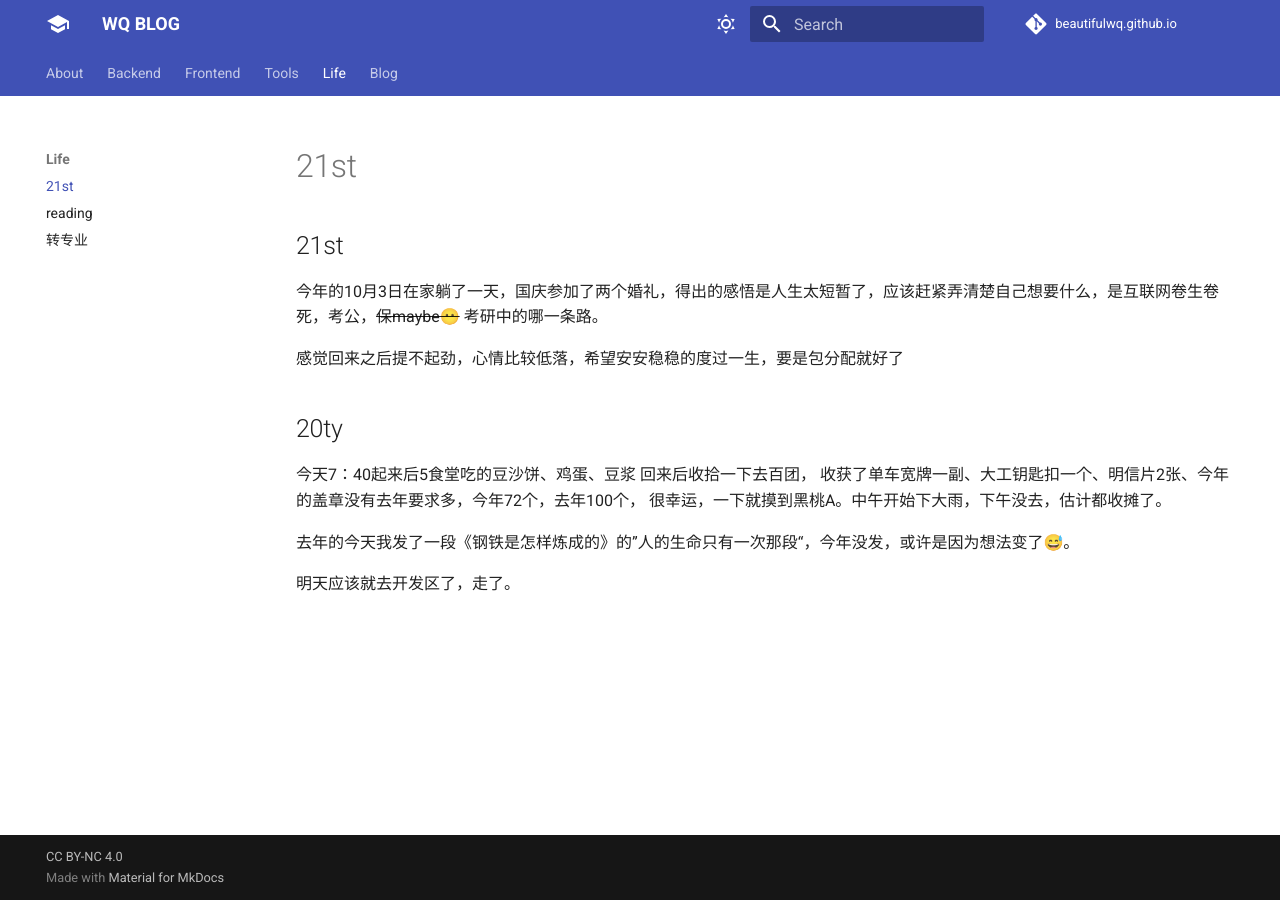
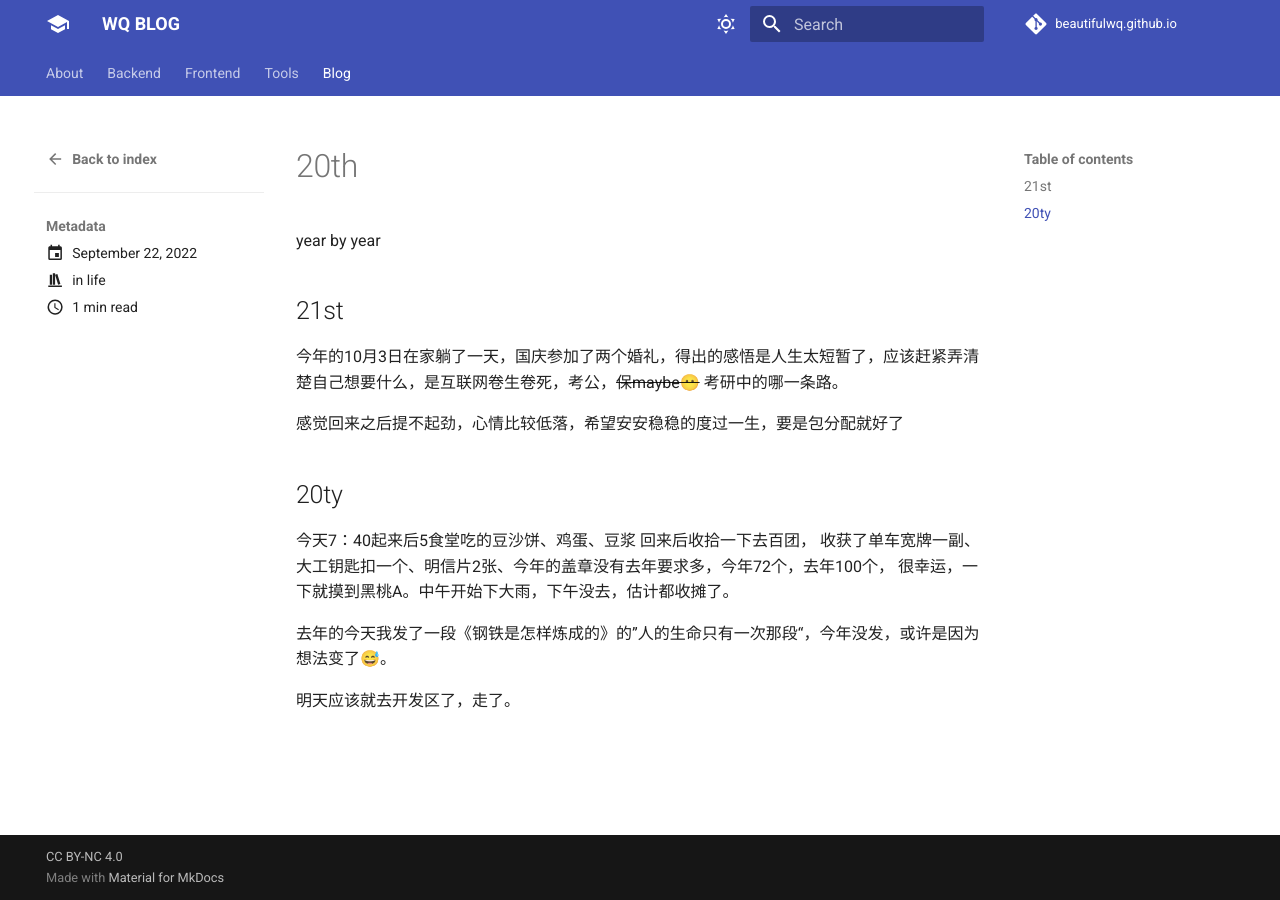
Before and after one commit to edwardwq301/wqtech, an MkDocs documentation site: the page built from docs/blog/posts/20th.md, in a window 1280 px wide. Built offline with MkDocs 1.6.1 and Material for MkDocs 9.7.7, drawn with Linux system fonts in a browser that asks for light colours; some web fonts are replaced; comment, search, counter and statistics services are not loaded.

Commit message:
blog build finish

```diff
--- a/docs/life/20th.md
+++ b/docs/blog/posts/20th.md
@@ -1,9 +1,13 @@
 ---
 author : WQ
-categories : life
-tags : life
-hide : toc
+categories :
+    - life
+date: 2022-09-22
 ---
+
+year by year
+
+<!-- more -->
 
 ## 21st
 今年的10月3日在家躺了一天，国庆参加了两个婚礼，得出的感悟是人生太短暂了，应该赶紧弄清楚自己想要什么，是互联网卷生卷死，考公，~~保maybe😶~~ 考研中的哪一条路。
--- a/mkdocs.yml
+++ b/mkdocs.yml
@@ -1,6 +1,7 @@
 site_name: WQ BLOG
 site_author: WQ
 site_description: CS AND SOFTWARE
+site_url: https://beautifulwq.github.io/
 
 repo_name: beautifulwq.github.io
 repo_url: https://github.com/beautifulwq/beautifulwq.github.io/
@@ -110,7 +111,10 @@ plugins:
       blog_toc: false
       archive_name: Archive
       categories_toc: false
-
+  - rss:
+      match_path: blog/posts/.*
+      date_from_meta:
+        as_creation: date
 
 nav:
   - About:
@@ -134,9 +138,5 @@ nav:
       Editor: tools/editor.md
       Linux: tools/linux.md
 
-  - Life :
-      21st: life/20th.md
-      reading: life/reading.md
-      转专业: life/转专业.md
   - Blog:
       - blog/index.md
```
Also changed, not shown: docs/blog/posts/reading.md (renamed from docs/life/reading.md, +8 -0 lines), docs/blog/posts/review.md (added, +27 -0 lines), docs/blog/posts/转专业.md (renamed from docs/life/转专业.md, +10 -0 lines), docs/index.md (+0 -1 lines).
